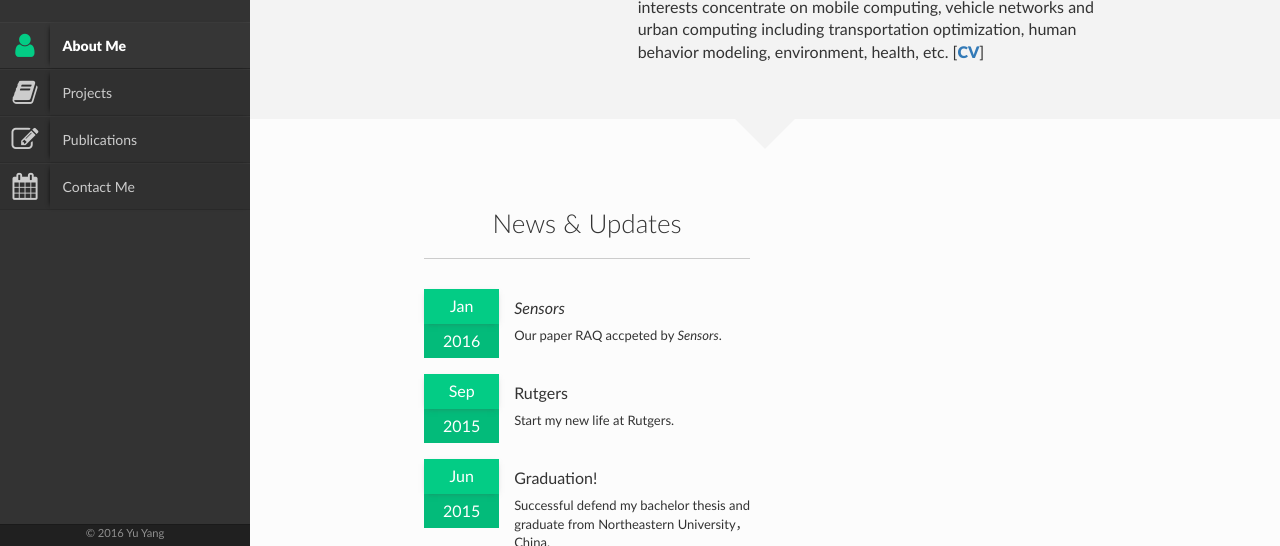
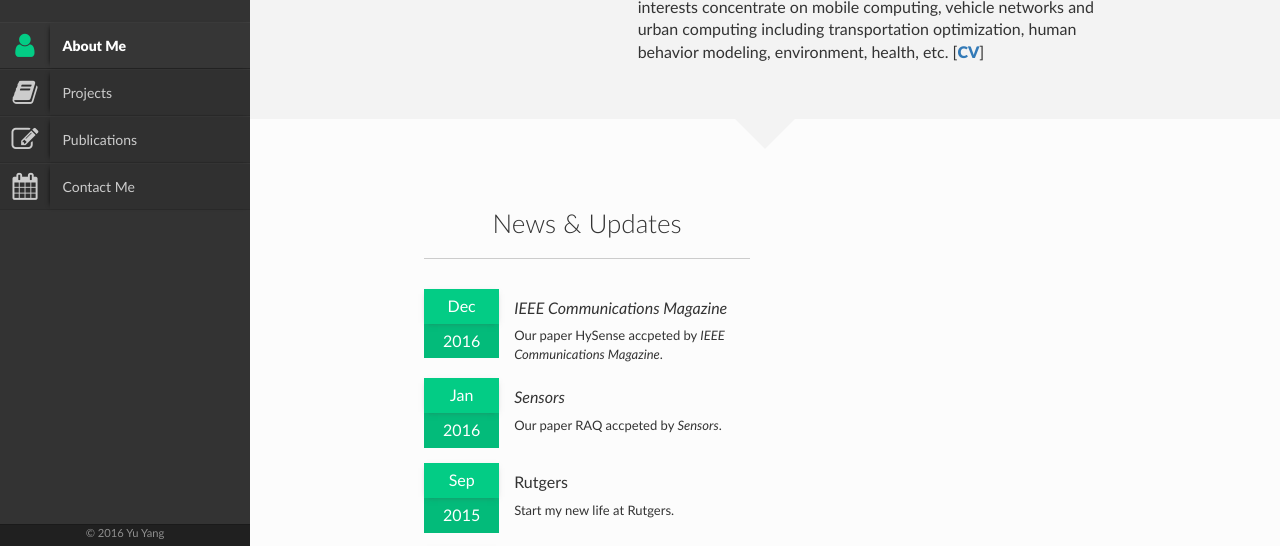
Before and after one commit to yy9415/yy9415.github.io, a plain HTML site: page index.html in a window 1280 px wide. Shown: the part 254-800 px from the top of the page. Drawn offline with Linux system fonts and the light colour scheme.

Commit message:
Update index.html

```diff
--- a/index.html
+++ b/index.html
@@ -106,6 +106,16 @@
                                         <ul class="ul-dates">
                                             <li>
                                                 <div class="dates">
+                                                    <span>Dec</span>
+                                                    <span>2016</span>
+                                                </div>
+                                                <div class="content">
+                                                    <h4><i>IEEE Communications Magazine</i></h4>
+                                                    <p>Our paper HySense accpeted by <i>IEEE Communications Magazine</i>.</p>
+                                                </div>
+                                            </li>
+                                            <li>
+                                                <div class="dates">
                                                     <span>Jan</span>
                                                     <span>2016</span>
                                                 </div>
```
